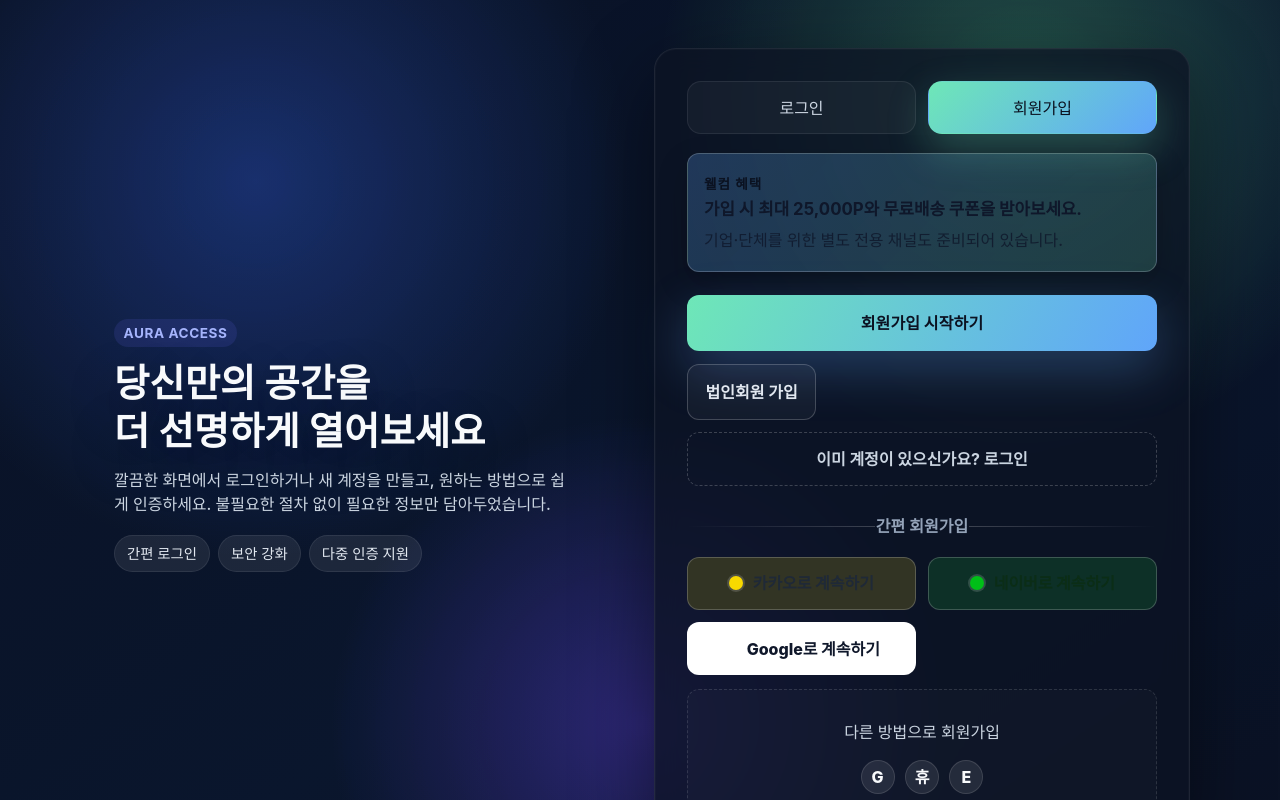
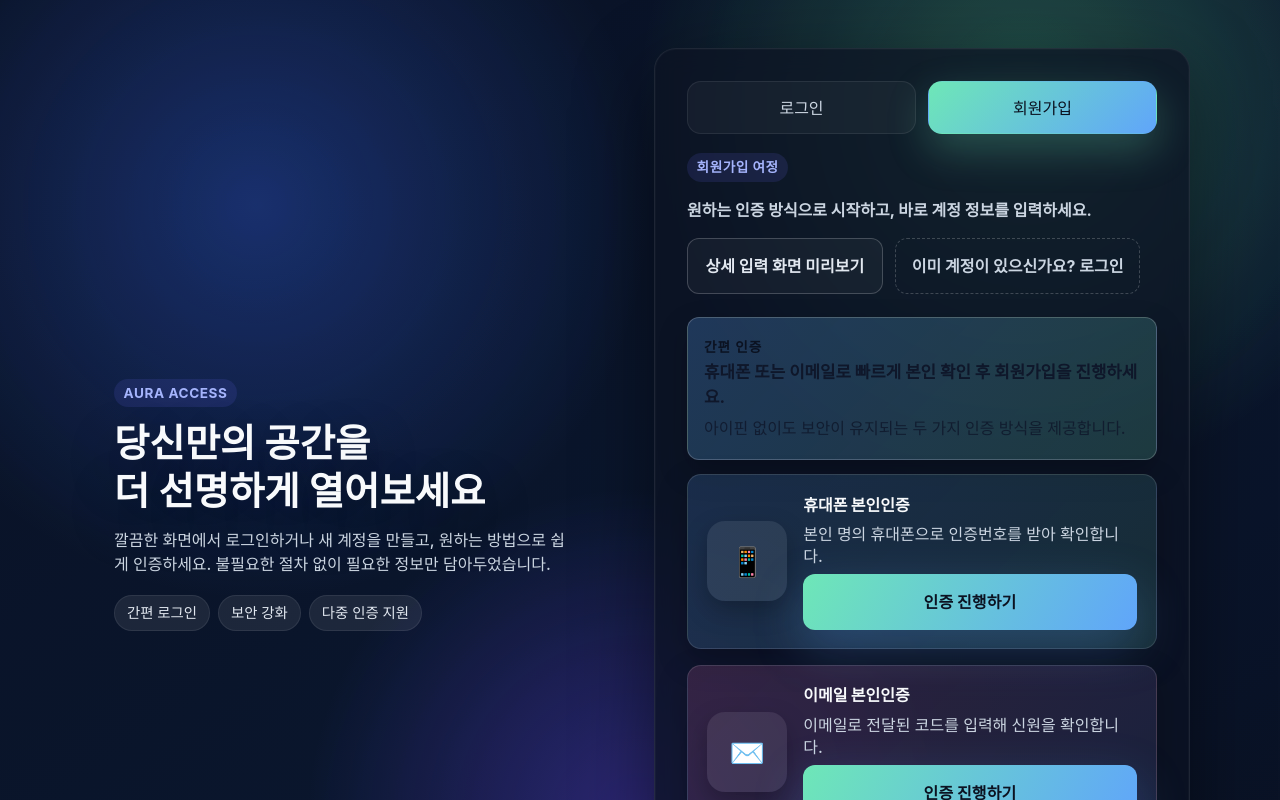
Before and after one commit to MHhw/AURA, a React (Vite) app in the folder aura-client/: page / in a window 1280 px wide. Both pictures are taken after a click on the tab "회원가입". Shown: the top 800 px of the page. Built offline with nearby package versions, Linux system fonts and the light colour scheme.

Commit message:
Add registration verification and detail screens

```diff
--- a/aura-client/src/App.css
+++ b/aura-client/src/App.css
@@ -107,6 +107,32 @@ body {
   grid-template-columns: repeat(2, 1fr);
   gap: 0.75rem;
   margin-bottom: 1.2rem;
+}
+
+.panel-header {
+  display: flex;
+  flex-wrap: wrap;
+  gap: 1rem;
+  justify-content: space-between;
+  align-items: center;
+}
+
+.header__title {
+  margin: 0.25rem 0 0;
+  color: #cbd5e1;
+  font-weight: 700;
+}
+
+.header__actions {
+  display: flex;
+  gap: 0.75rem;
+  flex-wrap: wrap;
+  justify-content: flex-end;
+}
+
+.header__actions .ghost-link {
+  width: auto;
+  padding: 0.75rem 1rem;
 }
 
 .tab {
@@ -398,6 +424,122 @@ body {
   border: 1px solid rgba(255, 255, 255, 0.12);
 }
 
+.verification-grid {
+  display: grid;
+  grid-template-columns: repeat(auto-fit, minmax(240px, 1fr));
+  gap: 1rem;
+}
+
+.verification-card {
+  display: grid;
+  grid-template-columns: 80px 1fr;
+  align-items: center;
+  gap: 1rem;
+  padding: 1.1rem 1.2rem;
+  border-radius: 14px;
+  border: 1px solid rgba(255, 255, 255, 0.12);
+  background: rgba(255, 255, 255, 0.03);
+  box-shadow: 0 12px 30px rgba(0, 0, 0, 0.25);
+}
+
+.verification-card.phone {
+  background: linear-gradient(135deg, rgba(96, 165, 250, 0.18), rgba(110, 231, 183, 0.12));
+}
+
+.verification-card.mail {
+  background: linear-gradient(135deg, rgba(244, 114, 182, 0.16), rgba(129, 140, 248, 0.12));
+}
+
+.card-icon {
+  width: 80px;
+  height: 80px;
+  border-radius: 18px;
+  background: rgba(255, 255, 255, 0.08);
+  display: grid;
+  place-items: center;
+  font-size: 1.8rem;
+  box-shadow: 0 10px 25px rgba(0, 0, 0, 0.25);
+}
+
+.card-body {
+  display: flex;
+  flex-direction: column;
+  gap: 0.4rem;
+}
+
+.card-title {
+  margin: 0;
+  font-weight: 800;
+  color: #f8fafc;
+}
+
+.card-desc {
+  margin: 0;
+  color: #cbd5e1;
+  line-height: 1.4;
+}
+
+.note-list {
+  margin: 0;
+  padding-left: 1.2rem;
+  color: #94a3b8;
+  display: grid;
+  gap: 0.25rem;
+}
+
+.detail-header {
+  display: grid;
+  grid-template-columns: auto 1fr auto;
+  gap: 0.75rem;
+  align-items: center;
+  padding: 1rem 1.2rem;
+  border-radius: 14px;
+  border: 1px solid rgba(255, 255, 255, 0.08);
+  background: rgba(255, 255, 255, 0.03);
+}
+
+.badge {
+  margin: 0;
+  padding: 0.35rem 0.7rem;
+  border-radius: 999px;
+  background: rgba(96, 165, 250, 0.18);
+  color: #bfdbfe;
+  font-weight: 800;
+  letter-spacing: 0.05em;
+}
+
+.detail-title {
+  margin: 0;
+  font-weight: 800;
+  color: #f8fafc;
+}
+
+.detail-desc {
+  margin: 0.15rem 0 0;
+  color: #cbd5e1;
+  font-weight: 600;
+}
+
+.text-link {
+  border: none;
+  background: none;
+  color: #93c5fd;
+  cursor: pointer;
+  font-weight: 700;
+}
+
+.placeholder-rows {
+  display: grid;
+  gap: 0.5rem;
+}
+
+.placeholder {
+  height: 48px;
+  border-radius: 12px;
+  background: rgba(255, 255, 255, 0.04);
+  border: 1px dashed rgba(255, 255, 255, 0.08);
+}
+
 @media (max-width: 768px) {
   .auth-shell {
     grid-template-columns: 1fr;
--- a/aura-client/src/App.tsx
+++ b/aura-client/src/App.tsx
@@ -3,6 +3,7 @@ import { useMemo, useState } from 'react';
 import './App.css';
 
 type Mode = 'login' | 'register';
+type RegisterStep = 'verify' | 'details';
 
 type QuickLink = {
   label: string;
@@ -17,6 +18,7 @@ type SocialProvider = {
 
 function App() {
   const [mode, setMode] = useState<Mode>('login');
+  const [registerStep, setRegisterStep] = useState<RegisterStep>('verify');
 
   const authLinks: QuickLink[] = useMemo(
     () => [
@@ -65,7 +67,10 @@ function App() {
               role="tab"
               className={mode === 'login' ? 'tab active' : 'tab'}
               aria-selected={mode === 'login'}
-              onClick={() => setMode('login')}
+              onClick={() => {
+                setMode('login');
+                setRegisterStep('verify');
+              }}
             >
               로그인
             </button>
@@ -85,7 +90,8 @@ function App() {
           ) : (
             <RegisterPanel
               onNavigateLogin={() => setMode('login')}
-              socialProviders={socialProviders}
+              step={registerStep}
+              onChangeStep={setRegisterStep}
             />
           )}
         </section>
@@ -159,26 +165,23 @@ function LoginForm({
 
 function RegisterPanel({
   onNavigateLogin,
-  socialProviders,
+  step,
+  onChangeStep,
 }: {
   onNavigateLogin: () => void;
-  socialProviders: SocialProvider[];
+  step: RegisterStep;
+  onChangeStep: (step: RegisterStep) => void;
 }) {
   return (
     <div className="stack" role="tabpanel" aria-labelledby="회원가입">
-      <div className="banner">
-        <p className="banner__eyebrow">웰컴 혜택</p>
-        <strong>가입 시 최대 25,000P와 무료배송 쿠폰을 받아보세요.</strong>
-        <p className="banner__desc">기업·단체를 위한 별도 전용 채널도 준비되어 있습니다.</p>
-      </div>
-
-      <div className="stack gap-sm">
-        <button type="button" className="primary-btn">
-          회원가입 시작하기
-        </button>
-        <div className="inline-actions">
-          <button type="button" className="secondary-btn">
-            법인회원 가입
+      <div className="panel-header">
+        <div>
+          <p className="eyebrow">회원가입 여정</p>
+          <p className="header__title">원하는 인증 방식으로 시작하고, 바로 계정 정보를 입력하세요.</p>
+        </div>
+        <div className="header__actions">
+          <button type="button" className="secondary-btn" onClick={() => onChangeStep('details')}>
+            상세 입력 화면 미리보기
           </button>
           <button type="button" className="ghost-link" onClick={onNavigateLogin}>
             이미 계정이 있으신가요? 로그인
@@ -186,34 +189,99 @@ function RegisterPanel({
         </div>
       </div>
 
-      <div className="stack gap-sm">
-        <div className="divider" role="separator" aria-hidden>
-          <span>간편 회원가입</span>
+      {step === 'verify' ? (
+        <div className="stack gap-sm">
+          <div className="banner">
+            <p className="banner__eyebrow">간편 인증</p>
+            <strong>휴대폰 또는 이메일로 빠르게 본인 확인 후 회원가입을 진행하세요.</strong>
+            <p className="banner__desc">아이핀 없이도 보안이 유지되는 두 가지 인증 방식을 제공합니다.</p>
+          </div>
+
+          <div className="verification-grid">
+            <VerificationCard
+              title="휴대폰 본인인증"
+              description="본인 명의 휴대폰으로 인증번호를 받아 확인합니다."
+              accent="phone"
+              onNext={() => onChangeStep('details')}
+            />
+            <VerificationCard
+              title="이메일 본인인증"
+              description="이메일로 전달된 코드를 입력해 신원을 확인합니다."
+              accent="mail"
+              onNext={() => onChangeStep('details')}
+            />
+          </div>
+
+          <ul className="note-list">
+            <li>만 14세 미만은 보호자 동의가 필요합니다.</li>
+            <li>인증이 어려울 경우 고객센터로 문의하거나 다른 인증 수단을 선택해주세요.</li>
+          </ul>
         </div>
-        <div className="social-grid">
-          {socialProviders.map((provider) => (
-            <button
-              key={provider.name}
-              type="button"
-              className={`social-btn social-${provider.name}`}
-              style={{ '--accent': provider.accent } as CSSProperties}
-            >
-              <span className="dot" aria-hidden />
-              {provider.label.replace('로그인', '회원가입')}
+      ) : (
+        <div className="stack gap-sm" aria-live="polite">
+          <div className="detail-header">
+            <p className="badge">STEP 2</p>
+            <div>
+              <p className="detail-title">계정 정보 입력</p>
+              <p className="detail-desc">인증 후 전달될 핵심 정보만 먼저 준비했습니다.</p>
+            </div>
+            <button type="button" className="text-link" onClick={() => onChangeStep('verify')}>
+              인증 단계로 돌아가기
             </button>
-          ))}
+          </div>
+
+          <form className="form" onSubmit={(event) => event.preventDefault()}>
+            <label className="field">
+              <span className="field__label">아이디</span>
+              <input type="text" placeholder="영문 또는 이메일" autoComplete="username" />
+            </label>
+            <label className="field">
+              <span className="field__label">비밀번호</span>
+              <input type="password" placeholder="8자 이상, 영문/숫자 조합" autoComplete="new-password" />
+            </label>
+            <label className="field">
+              <span className="field__label">비밀번호 확인</span>
+              <input type="password" placeholder="비밀번호를 한 번 더 입력" autoComplete="new-password" />
+            </label>
+            <div className="placeholder-rows" aria-hidden>
+              <div className="placeholder" />
+              <div className="placeholder" />
+            </div>
+            <button type="submit" className="primary-btn">
+              가입 정보 임시 저장
+            </button>
+          </form>
         </div>
-        <div className="other-methods">
-          <p>다른 방법으로 회원가입</p>
-          <div className="icon-row" aria-hidden>
-            <span className="icon">G</span>
-            <span className="icon">휴</span>
-            <span className="icon">E</span>
-          </div>
-        </div>
-      </div>
+      )}
     </div>
   );
 }
 
+function VerificationCard({
+  title,
+  description,
+  accent,
+  onNext,
+}: {
+  title: string;
+  description: string;
+  accent: 'phone' | 'mail';
+  onNext: () => void;
+}) {
+  return (
+    <article className={`verification-card ${accent}`}>
+      <div className="card-icon" aria-hidden>
+        {accent === 'phone' ? '📱' : '✉️'}
+      </div>
+      <div className="card-body">
+        <p className="card-title">{title}</p>
+        <p className="card-desc">{description}</p>
+        <button type="button" className="primary-btn" onClick={onNext}>
+          인증 진행하기
+        </button>
+      </div>
+    </article>
+  );
+}
+
 export default App;
```
